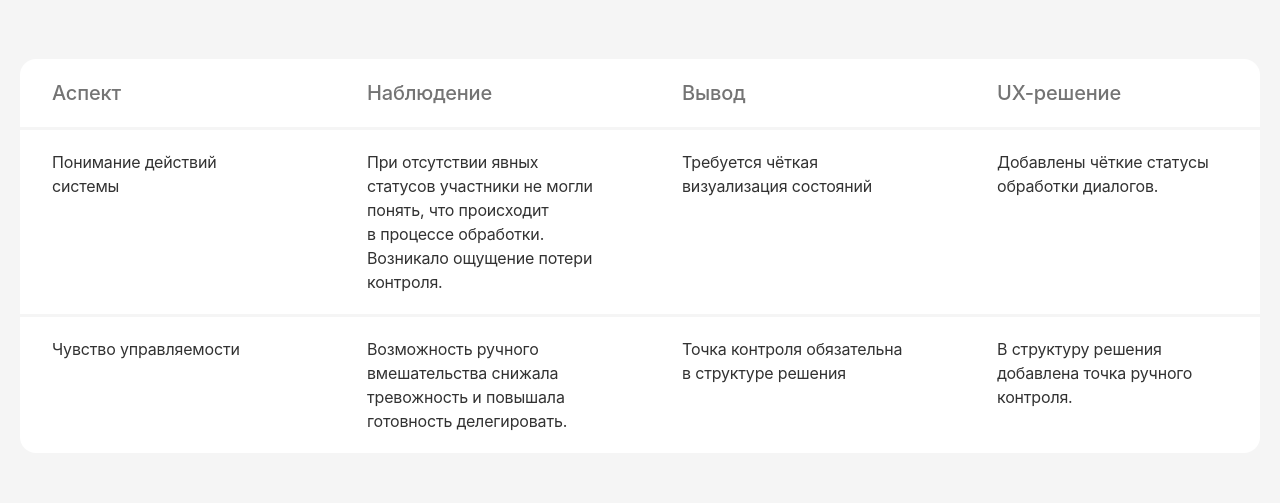
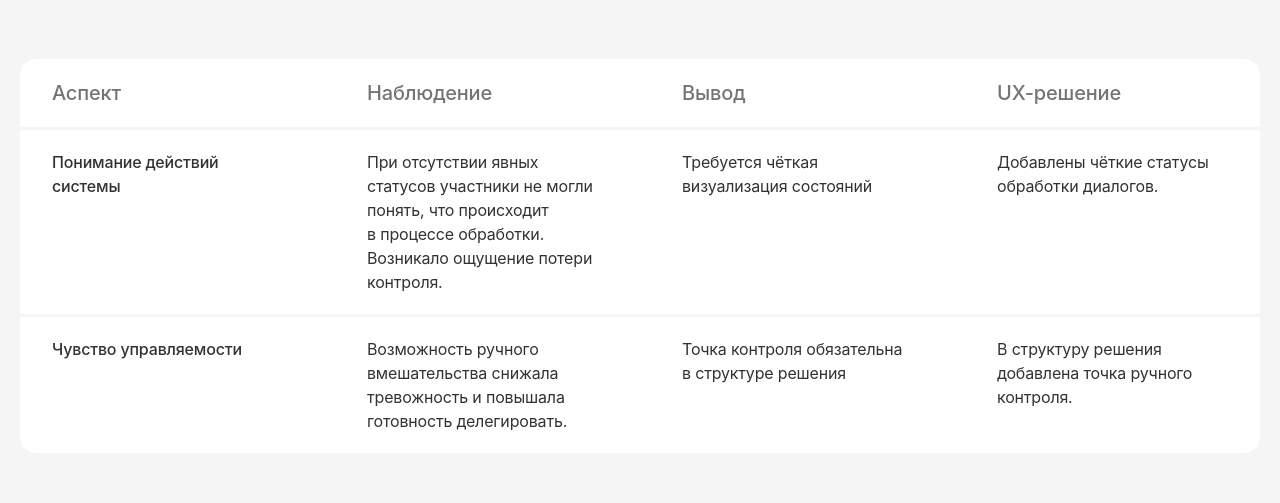
Before and after one commit to GrPugaguga/uxiustina, a Next.js app: page /amp in a window 1280 px wide. Shown: the part 4181-4684 px from the top of the page. Built offline with nearby package versions, Linux system fonts and the light colour scheme.

Commit message:
fix(fonts): fix fonts in HypothesisCheck

```diff
--- a/app/amp/sections/HypothesisCheck.tsx
+++ b/app/amp/sections/HypothesisCheck.tsx
@@ -30,7 +30,7 @@ function Title({title, className = ''} : {title: string, className?: string}){
 function HypotheseText({text, className = ''}: {text: string, className?: string}){
   return (
     <div className={"rounded-2xl px-8 py-5 gap-5 justify-self-start " + className}>
-      <span className="text-[16px] font-normal tracking-[-0.17px] text-black">{text}</span>
+      <span className="text-[16px]  tracking-[-0.17px] text-black">{text}</span>
     </div>
   )
 }
@@ -44,13 +44,13 @@ function Table({ hypothesis }: { hypothesis: IHypothese[] }){
         <Title title="Вывод" className="col-start-7 col-span-3"/>
         <Title title="UX-решение" className="col-start-10 col-span-3"/>
       </div>
-      <div className="w-full grid grid-cols-12 gap-x-5 border-b-3 border-grey-bg-primary">
+      <div className="w-full grid grid-cols-12 gap-x-5 border-b-3 border-grey-bg-primary font-normal">
         <HypotheseText text={hypothesis[0]?.aspect} className="col-start-1 col-span-3 font-medium "/>
         <HypotheseText text={hypothesis[0]?.observation} className="col-start-4 col-span-3"/>
         <HypotheseText text={hypothesis[0]?.conclusion} className="col-start-7 col-span-3"/>
         <HypotheseText text={hypothesis[0]?.solution} className="col-start-10 col-span-3"/>
       </div>
-      <div className="w-full grid grid-cols-12 gap-x-5">
+      <div className="w-full grid grid-cols-12 gap-x-5 font-normal">
         <HypotheseText text={hypothesis[1]?.aspect} className="col-start-1 col-span-3 font-medium"/>
         <HypotheseText text={hypothesis[1]?.observation} className="col-start-4 col-span-3"/>
         <HypotheseText text={hypothesis[1]?.conclusion} className="col-start-7 col-span-3"/>
```
